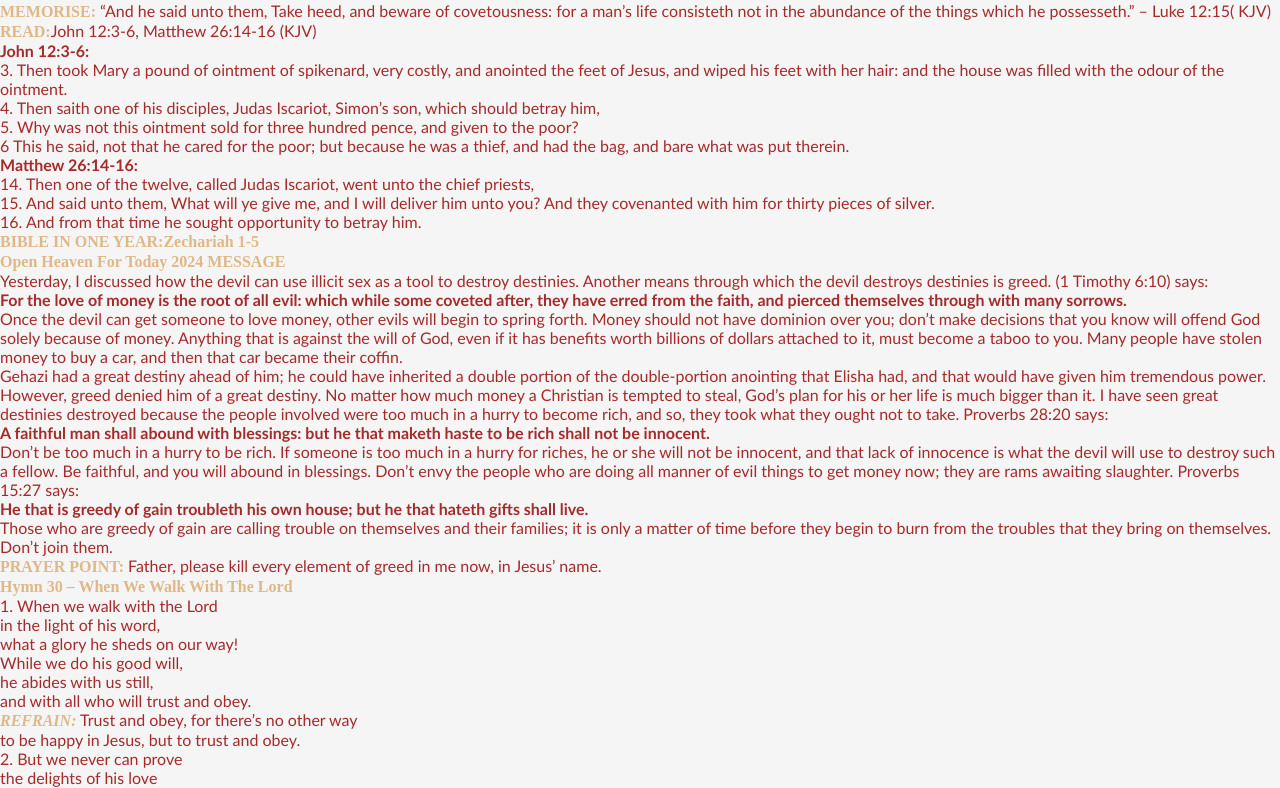
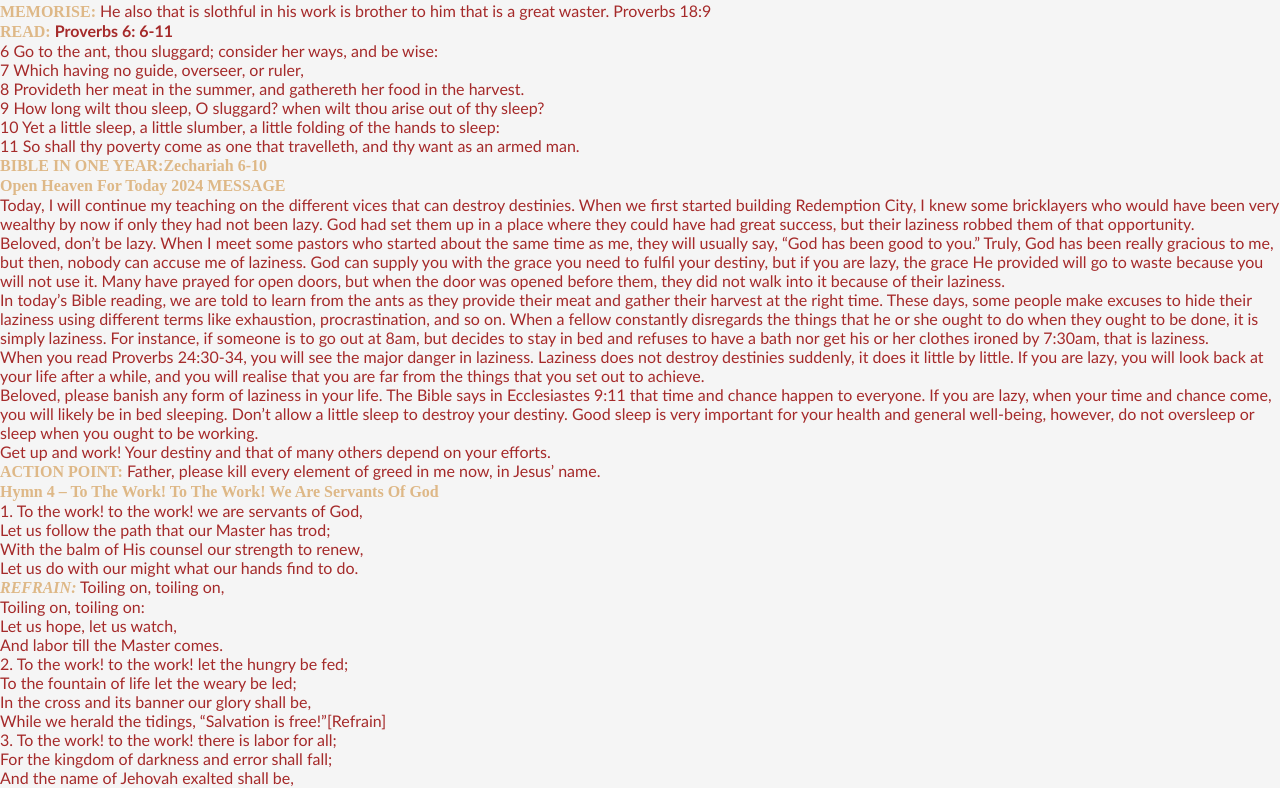
Before and after one commit to DRKHixe/tog, a plain HTML site: page open.html in a window 1280 px wide. Shown: the part 69-857 px from the top of the page. Drawn offline with Linux system fonts and the light colour scheme.

Commit message:
Add files via upload

```diff
--- a/open.html
+++ b/open.html
@@ -29,71 +29,62 @@
             </ul>
         </nav>
         <article>
-            <b class="heading">TOPIC:</b> DESTINY DESTROYERS 2<br>
-
-            <b class="heading"> MEMORISE:</b> “And he said unto them, Take heed, and beware of covetousness: for a man’s life consisteth not in the abundance of the things which he possesseth.” – Luke 12:15( KJV)<br>
-
-             <strong class="heading">READ:</strong>John 12:3-6, Matthew 26:14-16 (KJV) <br>
-             <b> John 12:3-6: </b><br>
-             3. Then took Mary a pound of ointment of spikenard, very costly, and anointed the feet of Jesus, and wiped his feet with her hair: and the house was filled with the odour of the ointment.<br>
-             4. Then saith one of his disciples, Judas Iscariot, Simon’s son, which should betray him,<br>
-             5. Why was not this ointment sold for three hundred pence, and given to the poor?<br>
-             6 This he said, not that he cared for the poor; but because he was a thief, and had the bag, and bare what was put therein.<br>
-             <b> Matthew 26:14-16: </b><br>
-             14. Then one of the twelve, called Judas Iscariot, went unto the chief priests,<br>
-             15. And said unto them, What will ye give me, and I will deliver him unto you? And they covenanted with him for thirty pieces of silver.<br>
-             16. And from that time he sought opportunity to betray him.<br>
-             <p><strong class="heading"> BIBLE IN ONE YEAR:Zechariah 1-5</strong></p>
+            <b class="heading">TOPIC:</b> DESTINY DESTROYERS 3<br>
+            <strong class="heading">MEMORISE:</strong>
+            He also that is slothful in his work is brother to him that is a great waster. Proverbs 18:9<br>
+             <strong class="heading">READ:</strong  pro (KJV) <br>
+             <b> Proverbs 6: 6-11 </b><br>
+             6 Go to the ant, thou sluggard; consider her ways, and be wise:<br>
+             7 Which having no guide, overseer, or ruler,<br>
+             8 Provideth her meat in the summer, and gathereth her food in the harvest.<br>
+             9 How long wilt thou sleep, O sluggard? when wilt thou arise out of thy sleep?<br>
+             10 Yet a little sleep, a little slumber, a little folding of the hands to sleep:<br>
+             11 So shall thy poverty come as one that travelleth, and thy want as an armed man.
+             <p><strong class="heading"> BIBLE IN ONE YEAR:Zechariah 6-10</strong></p>
             <p>
                 <b class="heading">Open Heaven For Today 2024 MESSAGE</b><br>
-                Yesterday, I discussed how the devil can use illicit sex as a tool to destroy destinies. Another means through which the devil destroys destinies is greed. (1 Timothy 6:10) says:<br>
-                <b>For the love of money is the root of all evil: which while some coveted after, they have erred from the faith, and pierced themselves through with many sorrows.</b><br>
-                Once the devil can get someone to love money, other evils will begin to spring forth. Money should not have dominion over you; don’t make decisions that you know will offend God solely because of money. Anything that is against the will of God, even if it has benefits worth billions of dollars attached to it, must become a taboo to you. Many people have stolen money to buy a car, and then that car became their coffin.<br>
-                Gehazi had a great destiny ahead of him; he could have inherited a double portion of the double-portion anointing that Elisha had, and that would have given him tremendous power. However, greed denied him of a great destiny. No matter how much money a Christian is tempted to steal, God’s plan for his or her life is much bigger than it. I have seen great destinies destroyed because the people involved were too much in a hurry to become rich, and so, they took what they ought not to take. Proverbs 28:20 says:<br>
-                <b>A faithful man shall abound with blessings: but he that maketh haste to be rich shall not be innocent.</b><br>
-                Don’t be too much in a hurry to be rich. If someone is too much in a hurry for riches, he or she will not be innocent, and that lack of innocence is what the devil will use to destroy such a fellow. Be faithful, and you will abound in blessings. Don’t envy the people who are doing all manner of evil things to get money now; they are rams awaiting slaughter. Proverbs 15:27 says:<br>
-               <b>He that is greedy of gain troubleth his own house; but he that hateth gifts shall live.</b><br>
-               Those who are greedy of gain are calling trouble on themselves and their families; it is only a matter of time before they begin to burn from the troubles that they bring on themselves. Don’t join them.<br>
+                Today, I will continue my teaching on the different vices that can destroy destinies. When we first started building Redemption City, I knew some bricklayers who would have been very wealthy by now if only they had not been lazy. God had set them up in a place where they could have had great success, but their laziness robbed them of that opportunity.<br>
+                Beloved, don’t be lazy. When I meet some pastors who started about the same time as me, they will usually say, “God has been good to you.” Truly, God has been really gracious to me, but then, nobody can accuse me of laziness. God can supply you with the grace you need to fulfil your destiny, but if you are lazy, the grace He provided will go to waste because you will not use it. Many have prayed for open doors, but when the door was opened before them, they did not walk into it because of their laziness.<br>
+                In today’s Bible reading, we are told to learn from the ants as they provide their meat and gather their harvest at the right time. These days, some people make excuses to hide their laziness using different terms like exhaustion, procrastination, and so on. When a fellow constantly disregards the things that he or she ought to do when they ought to be done, it is simply laziness. For instance, if someone is to go out at 8am, but decides to stay in bed and refuses to have a bath nor get his or her clothes ironed by 7:30am, that is laziness.<br>
+                When you read Proverbs 24:30-34, you will see the major danger in laziness. Laziness does not destroy destinies suddenly, it does it little by little. If you are lazy, you will look back at your life after a while, and you will realise that you are far from the things that you set out to achieve.<br>
+                Beloved, please banish any form of laziness in your life. The Bible says in Ecclesiastes 9:11 that time and chance happen to everyone. If you are lazy, when your time and chance come, you will likely be in bed sleeping. Don’t allow a little sleep to destroy your destiny. Good sleep is very important for your health and general well-being, however, do not oversleep or sleep when you ought to be working.<br>
+                Get up and work! Your destiny and that of many others depend on your efforts.
             </p>
             <p>
-                <b class="heading">PRAYER POINT:</b> Father, please kill every element of greed in me now, in Jesus’ name.
+                <b class="heading">ACTION POINT:</b> Father, please kill every element of greed in me now, in Jesus’ name.
             </p>
             <p>
-                <b class="heading">Hymn 30 –  When We Walk With The Lord</b>
+                <b class="heading">Hymn 4 –  To The Work! To The Work! We Are Servants Of God </b>
                 <p>
-                    1. When we walk with the Lord<br>
-                    in the light of his word,<br>
-                    what a glory he sheds on our way!<br>
-                    While we do his good will,<br>
-                    he abides with us still,<br>
-                    and with all who will trust and obey.
+                    1. To the work! to the work! we are servants of God,<br>
+                    Let us follow the path that our Master has trod;<br>
+                    With the balm of His counsel our strength to renew,<br>
+                    Let us do with our might what our hands find to do.
                 </p>
                 <p>
                     <strong class="heading"><em>REFRAIN:</em></strong>
-                    Trust and obey, for there’s no other way<br>
-                    to be happy in Jesus, but to trust and obey.
+                    Toiling on, toiling on,<br>
+                    Toiling on, toiling on:<br>
+                    Let us hope, let us watch,<br>
+                    And labor till the Master comes.
                 </p>
                 <p>
-                    2. But we never can prove<br>
-                    the delights of his love<br>
-                    until all on the altar we lay;<br>
-                    for the favor he shows,<br>
-                    for the joy he bestows,<br>
-                    are for them who will trust and obey.[Refrain]
+                    2. To the work! to the work! let the hungry be fed;<br>
+                    To the fountain of life let the weary be led;<br>
+                    In the cross and its banner our glory shall be,<br>
+                    While we herald the tidings, “Salvation is free!”[Refrain]
                 </p>
                 <p>
-                    3. Then in fellowship sweet
-                    we will sit at his feet,<br>
-                    or we’ll walk by his side in the way;<br>
-                    what he says we will do,<br>
-                    where he sends we will go;<br>
-                    never fear, only trust and obey.[Refrain]
+                    3. To the work! to the work! there is labor for all;<br>
+                    For the kingdom of darkness and error shall fall;<br>
+                    And the name of Jehovah exalted shall be,<br>
+                    In the loud-swelling chorus, “Salvation is free!”[Refrain]
                 </p>
                 <p>
-                    4.Jesus loves me He will stay,<br>
-                    Close beside me all the way,<br>
-                    If I love Him when I die<br>
-                    He will take me home on high [Refrain]
+                    4. To the work! to the work! in the strength of the Lord,<br>
+                    And a robe and a crown shall our labor reward;<br>
+                    When the home of the faithful our dwelling shall be,<br>
+                    And we shout with the ransomed, “Salvation is free!”[Refrain]
                 </p>
             <p>
                 <a href='https://www.rccg.org/open-heavens/' target="_blank">OPEN HEAVENS</a> Daily Devotional guide was written by Pastor E.A. Adeboye, the General Overseer of the Redeemed Christian Church of God, one of the largest evangelical church in the world and also the President of Christ the Redeemer’s Ministries. The  Open Heavens devotional application is available across all mobile platforms and operating systems: iOS, Android, Blackberry, Nokia, Windows Mobile and PC. Open Heaven for Today 2024 <br>
```
